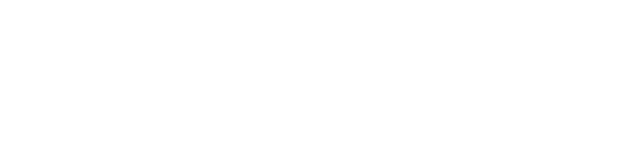
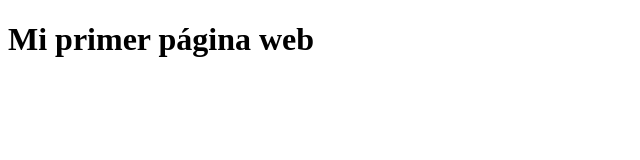
Before and after one commit to fviscarra/personal-page, a plain HTML site: page index.html in a window 1280 px wide. Shown: the whole page, without its empty margins (0-640 px from the left). Drawn offline with Linux system fonts and the light colour scheme.

Commit message:
Styles added / Js added / index modified

```diff
--- /dev/null
+++ b/css/main.css
@@ -0,0 +1,3 @@
+* {
+    box-sizing: border-box;
+}
--- a/index.html
+++ b/index.html
@@ -6,6 +6,6 @@
     <title>Mi primer página web</title>
 </head>
 <body>
-
+    <h1>Mi primer página web</h1>
 </body>
 </html>
--- /dev/null
+++ b/js/main.js
@@ -0,0 +1 @@
+// Soy un comentario
```
